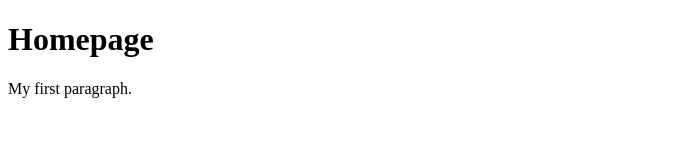
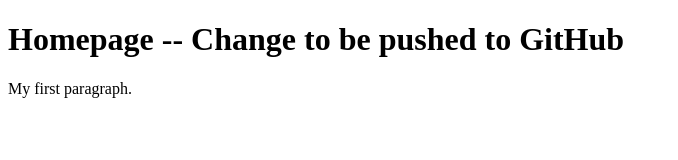
Before and after one commit to aabramusic/demo_repo, a plain HTML site: page web/index.html in a window 1280 px wide. Shown: the whole page, without its empty margins (0-678 px from the left). Drawn offline with Linux system fonts and the light colour scheme.

Commit message:
updating index page for GH

```diff
--- a/web/index.html
+++ b/web/index.html
@@ -2,7 +2,7 @@
 <html>
 <body>
 
-<h1>Homepage</h1>
+<h1>Homepage -- Change to be pushed to GitHub</h1>
 
 <p>My first paragraph.</p>
 
```
